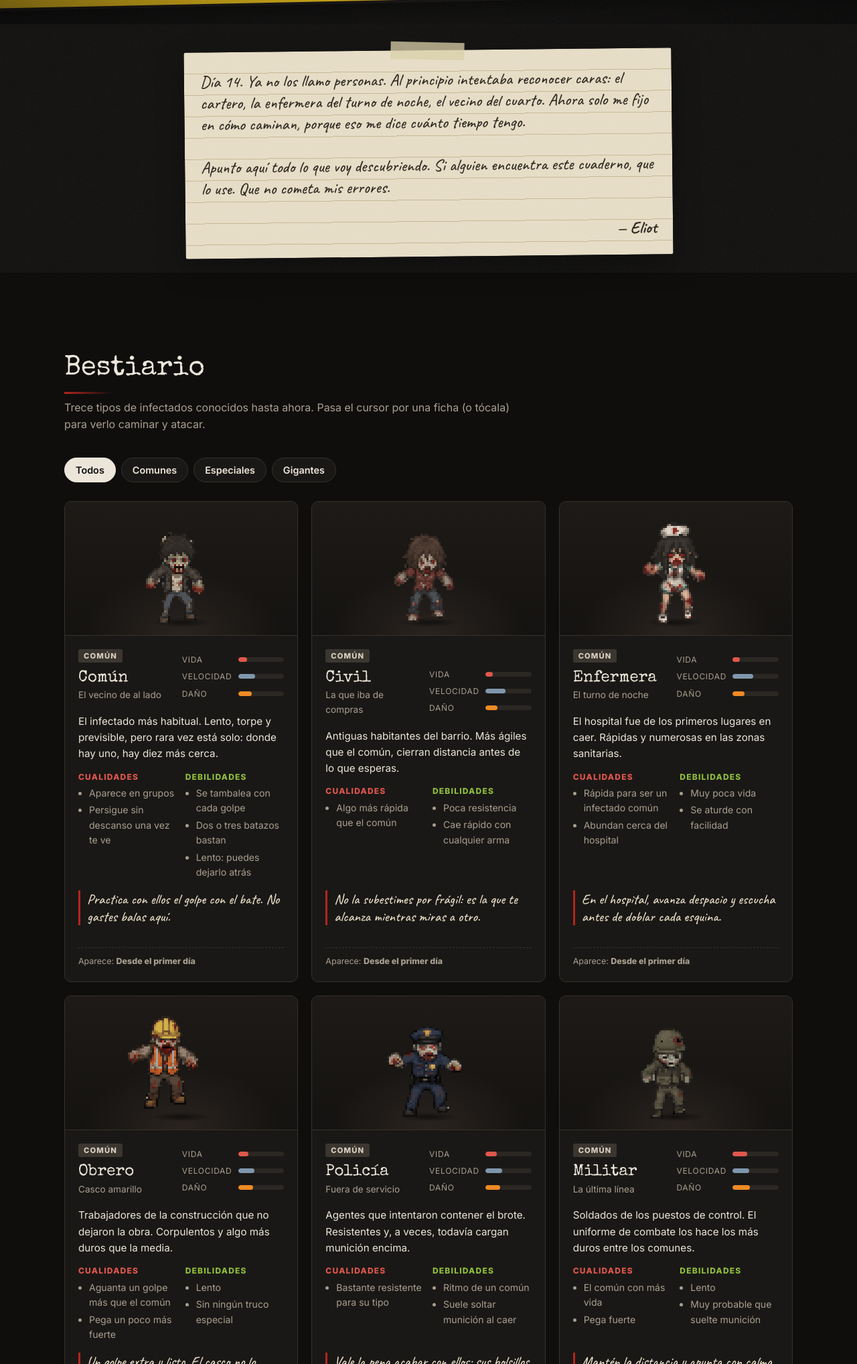
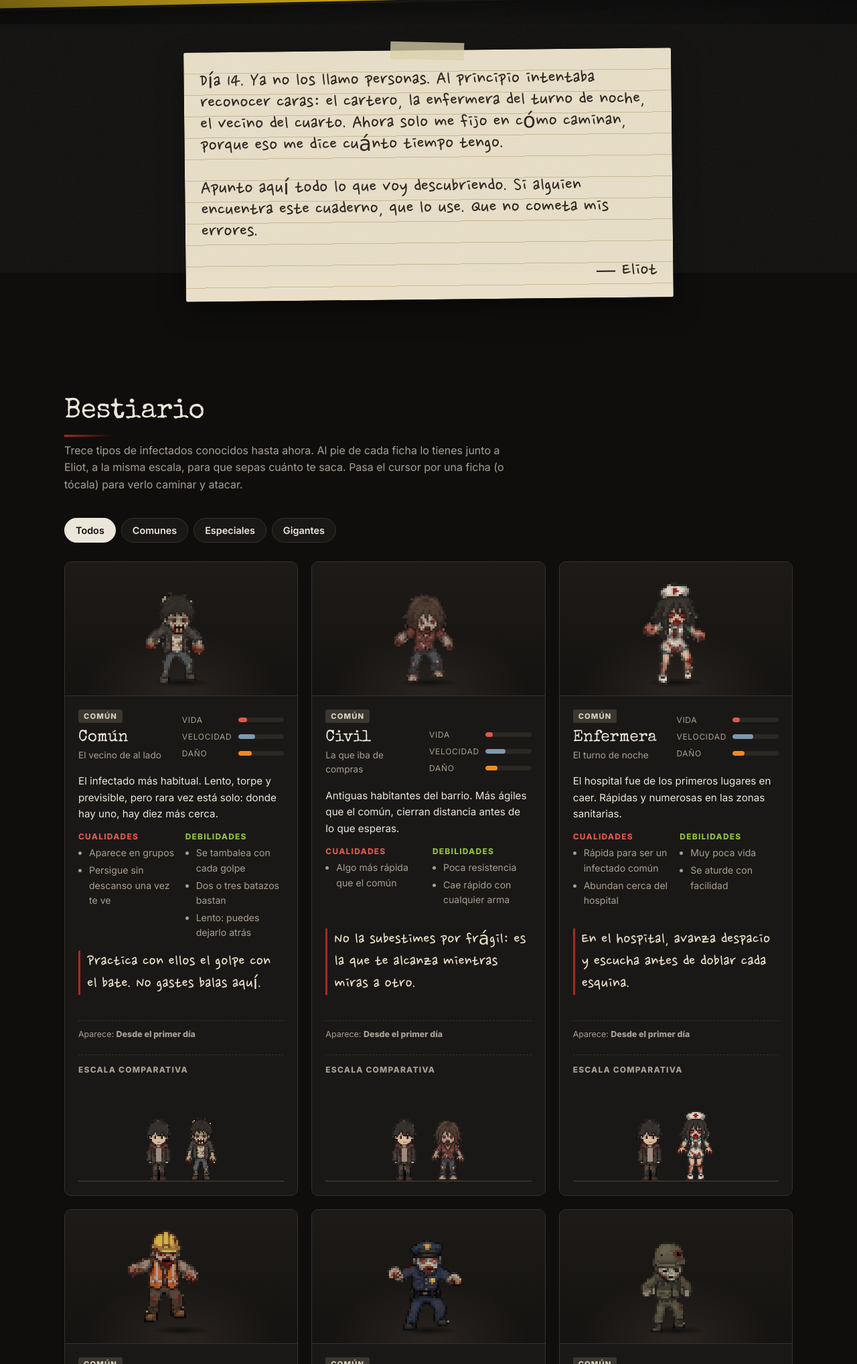
Before and after one commit to williamfloress/eliotsdiary, a plain HTML site: page index.html in a window 1280 px wide. Shown: the part 764-2800 px from the top of the page at 67% size. Drawn offline with nearby package versions, Linux system fonts and the light colour scheme.

Commit message:
hide play demo button and size section

```diff
--- a/index.html
+++ b/index.html
@@ -7,7 +7,7 @@
 <meta name="description" content="Guía de campo de los infectados de Eliot Want To Live: cómo se comportan, qué los hace peligrosos y cómo acabar con ellos.">
 <link rel="preconnect" href="https://fonts.googleapis.com">
 <link rel="preconnect" href="https://fonts.gstatic.com" crossorigin>
-<link href="https://fonts.googleapis.com/css2?family=Special+Elite&family=Caveat:wght@500;700&family=Inter:wght@400;600;800&display=swap" rel="stylesheet">
+<link href="https://fonts.googleapis.com/css2?family=Special+Elite&family=Nanum+Pen+Script&family=Inter:wght@400;600;800&display=swap" rel="stylesheet">
 <script>document.documentElement.classList.add("js")</script>
 <style>
 :root{
@@ -18,6 +18,7 @@
 }
 *{box-sizing:border-box}
 html{scroll-behavior:smooth;scroll-padding-top:calc(var(--nav-h) + 12px)}
+[hidden]{display:none!important}
 body{margin:0;background:var(--bg);color:var(--ink);font:16px/1.6 Inter,system-ui,sans-serif;overflow-x:hidden;overflow-wrap:break-word}
 img{max-width:100%}
 img.px{image-rendering:pixelated;image-rendering:crisp-edges;display:block}
@@ -128,9 +129,9 @@ h1 .tinta{font-weight:inherit;color:var(--blood-soft);background:linear-gradient
   background-image:repeating-linear-gradient(transparent 0 31px,var(--paper-line) 31px 32px);
   box-shadow:0 14px 40px rgba(0,0,0,.45);rotate:-.6deg}
 .note::before{content:"";position:absolute;top:-12px;left:50%;width:110px;height:26px;transform:translateX(-50%) rotate(2deg);background:rgba(220,210,170,.75)}
-.note p{font-family:Caveat,cursive;font-size:clamp(1.3rem,4vw,1.55rem);line-height:32px;margin:0 0 32px}
+.note p{font-family:"Nanum Pen Script",cursive;font-size:clamp(1.6rem,5vw,1.95rem);line-height:32px;margin:0 0 32px}
 .note p:last-child{margin:0}
-.note .firma{text-align:right;font-weight:700}
+.note .firma{text-align:right}
 
 section{padding:72px 0}
 h2{font-family:"Special Elite",monospace;font-weight:400;font-size:clamp(1.7rem,5vw,2.6rem);margin:0 0 8px;line-height:1.15}
@@ -189,14 +190,15 @@ h2::after{content:"";display:block;width:72px;height:3px;margin-top:10px;backgro
 .lists .q h4{color:var(--blood-soft)} .lists .w h4{color:var(--toxic)}
 .lists ul{margin:0;padding-left:16px;font-size:.88rem;color:var(--muted)}
 .lists li{margin-bottom:3px}
-.tip{margin-top:auto;font-family:Caveat,cursive;font-size:1.3rem;line-height:1.25;color:var(--paper);border-left:3px solid var(--blood);padding-left:10px}
+.tip{margin-top:auto;font-family:"Nanum Pen Script",cursive;font-size:1.65rem;line-height:1.25;color:var(--paper);border-left:3px solid var(--blood);padding-left:10px}
 .when{font-size:.78rem;color:var(--muted);border-top:1px dashed var(--line);padding-top:10px}
 
-/* ---------- tamaños ---------- */
-.lineup{display:flex;flex-wrap:wrap;justify-content:center;align-items:flex-end;gap:10px 14px;padding:24px 4px 0;border-bottom:2px solid var(--line)}
-.lineup figure{margin:0;flex:none;text-align:center}
-.lineup img{height:auto}
-.lineup figcaption{font-size:.72rem;color:var(--muted);padding:6px 0}
+/* pie de la ficha: Eliot y el zombi quietos, a la misma escala en todas las fichas */
+.talla{margin:0 20px 20px;padding-top:12px;border-top:1px dashed var(--line)}
+.talla h4{margin:0 0 8px;font-size:.75rem;letter-spacing:.1em;text-transform:uppercase;color:var(--muted)}
+.talla .suelo{height:150px;display:flex;align-items:flex-end;justify-content:center;gap:22px;border-bottom:2px solid var(--line)}
+.talla figure{margin:0;flex:none}
+.talla img{display:block;max-width:none;image-rendering:pixelated;image-rendering:crisp-edges}
 
 /* ---------- consejos ---------- */
 .tips{display:grid;grid-template-columns:repeat(auto-fit,minmax(min(260px,100%),1fr));gap:24px;align-items:start}
@@ -241,7 +243,7 @@ kbd{display:inline-block;min-width:1.7em;padding:1px 6px;font:700 .78rem/1.5 Int
 .duo{display:grid;grid-template-columns:minmax(0,1fr);gap:8px}
 .mec .duo{grid-template-columns:1fr 1fr;gap:0}
 .duo figcaption{grid-column:1/-1}
-.ojo{margin-top:12px;font-family:Caveat,cursive;font-size:1.3rem;line-height:1.25;color:var(--paper);border-left:3px solid var(--blood);padding-left:10px}
+.ojo{margin-top:12px;font-family:"Nanum Pen Script",cursive;font-size:1.65rem;line-height:1.25;color:var(--paper);border-left:3px solid var(--blood);padding-left:10px}
 /* arsenal del prólogo */
 .arsenal{display:grid;grid-template-columns:repeat(auto-fit,minmax(min(250px,100%),1fr));gap:14px;margin:8px 0 0}
 .arma{background:var(--bg2);border:1px solid var(--line);border-radius:8px;padding:16px;display:grid;grid-template-columns:96px minmax(0,1fr);gap:14px;align-items:start}
@@ -292,7 +294,7 @@ kbd{display:inline-block;min-width:1.7em;padding:1px 6px;font:700 .78rem/1.5 Int
 @media (max-width:860px){
   :root{--nav-h:64px}
   .burger{display:flex}
-  .nav-jugar{margin-left:auto}
+  .nav-jugar,.burger{margin-left:auto}
   .brand img{width:82px}
   .links{position:absolute;top:var(--nav-h);left:0;right:0;flex-direction:column;gap:0;padding:8px 16px 16px;
     background:rgba(12,11,10,.97);border-bottom:1px solid var(--line);box-shadow:0 16px 30px rgba(0,0,0,.6);
@@ -327,11 +329,10 @@ kbd{display:inline-block;min-width:1.7em;padding:1px 6px;font:700 .78rem/1.5 Int
     <ul class="links" id="menu">
       <li><a href="#bestiario">Bestiario</a></li>
       <li><a href="#como-funcionan">Cómo funcionan</a></li>
-      <li><a href="#tamanos">Tamaños</a></li>
       <li><a href="#guia">Guía de juego</a></li>
       <li><a href="#reglas">Reglas</a></li>
     </ul>
-    <a class="nav-jugar" href="https://eliotwanttolivev1.vercel.app/" target="_blank" rel="noopener"><svg class="play" viewBox="0 0 10 12" width="10" height="12" aria-hidden="true"><path d="M0 0l10 6-10 6z" fill="currentColor"/></svg>Probar demo</a>
+    <a class="nav-jugar" hidden href="https://eliotwanttolivev1.vercel.app/" target="_blank" rel="noopener"><svg class="play" viewBox="0 0 10 12" width="10" height="12" aria-hidden="true"><path d="M0 0l10 6-10 6z" fill="currentColor"/></svg>Probar demo</a>
     <button class="burger" type="button" aria-expanded="false" aria-controls="menu" aria-label="Abrir menú"><span></span></button>
   </div>
 </nav>
@@ -345,10 +346,9 @@ kbd{display:inline-block;min-width:1.7em;padding:1px 6px;font:700 .78rem/1.5 Int
       <h1>El diario<br>de <span class="sangre" aria-label="Eliot"><span><b class="tinta">E</b><i class="gota" style="--x:22%;--l:.24em;--d:.3s;--t:6.5s"></i><i class="gota" style="--x:80%;--l:.14em;--d:3.9s;--t:7s;--g:.055em"></i></span><span><b class="tinta">l</b><i class="gota" style="--x:50%;--l:.3em;--d:2.2s;--t:5.8s"></i></span><span><b class="tinta">i</b></span><span><b class="tinta">o</b><i class="gota" style="--x:55%;--l:.18em;--d:4.6s;--t:6.2s;--g:.06em"></i></span><span><b class="tinta">t</b><i class="gota" style="--x:46%;--l:.27em;--d:1.2s;--t:7.4s"></i></span></span></h1>
       <p class="lead">Todo lo que Eliot ha aprendido sobre los muertos que caminan por la ciudad: cómo cazan, qué los hace peligrosos y, sobre todo, cómo seguir vivo un día más.</p>
       <div class="ctas">
-        <a class="cta" href="https://eliotwanttolivev1.vercel.app/" target="_blank" rel="noopener"><svg class="play" viewBox="0 0 10 12" width="10" height="12" aria-hidden="true"><path d="M0 0l10 6-10 6z" fill="currentColor"/></svg>Probar demo</a>
-        <a class="cta ghost" href="#bestiario">Abrir el bestiario</a>
+        <a class="cta" hidden href="https://eliotwanttolivev1.vercel.app/" target="_blank" rel="noopener"><svg class="play" viewBox="0 0 10 12" width="10" height="12" aria-hidden="true"><path d="M0 0l10 6-10 6z" fill="currentColor"/></svg>Probar demo</a>
+        <a class="cta" href="#bestiario">Abrir el bestiario</a>
       </div>
-      <p class="cta-nota">Gratis y en el navegador, sin descargas. Funciona en ordenador y en móvil.</p>
     </div>
     <div class="horde" aria-hidden="true">
       <div class="fila">
@@ -380,7 +380,7 @@ kbd{display:inline-block;min-width:1.7em;padding:1px 6px;font:700 .78rem/1.5 Int
 <section id="bestiario">
   <div class="wrap">
     <h2 class="reveal">Bestiario</h2>
-    <p class="sub reveal">Trece tipos de infectados conocidos hasta ahora. Pasa el cursor por una ficha (o tócala) para verlo caminar y atacar.</p>
+    <p class="sub reveal">Trece tipos de infectados conocidos hasta ahora. Al pie de cada ficha lo tienes junto a Eliot, a la misma escala, para que sepas cuánto te saca. Pasa el cursor por una ficha (o tócala) para verlo caminar y atacar.</p>
     <div class="filters" role="group" aria-label="Filtrar por tipo">
       <button type="button" data-f="todos" aria-pressed="true">Todos</button>
       <button type="button" data-f="comun" aria-pressed="false">Comunes</button>
@@ -403,15 +403,6 @@ kbd{display:inline-block;min-width:1.7em;padding:1px 6px;font:700 .78rem/1.5 Int
       <div class="rule reveal"><div class="ico"><img class="px" src="img/iconos/golpe.png" width="60" height="60" alt=""></div><h3>Los golpes los frenan</h3><p>Casi todos se tambalean un instante al recibir un impacto, y el bate o el tubo los empujan hacia atrás. Los gigantes no se inmutan.</p></div>
       <div class="rule reveal"><div class="ico"><img class="px" src="img/iconos/rex.png" width="60" height="60" alt=""></div><h3>Rex los distrae</h3><p>El perro de Eliot muerde y derriba a los infectados. Algunos se olvidan de ti para ir a por él, así que cuídalo: también puede caer herido.</p></div>
     </div>
-  </div>
-</section>
-
-<section id="tamanos">
-  <div class="wrap">
-    <h2 class="reveal">Mídelos antes de pelear</h2>
-    <p class="sub reveal">Los trece infectados del bestiario, a la misma escala que Eliot. La mayoría tiene su estatura y solo el perro infectado es más bajo que él. El Hinchado, el Coloso y el Bruto le sacan casi la mitad de altura y son más del triple de anchos.</p>
-    <p class="sub reveal">El tamaño avisa de lo que aguantan: un Bruto resiste cuatro veces más daño que un zombi común y un Coloso, más de cinco. Si ves una silueta así al fondo de la calle, no lo dejes acercarse: retrocede, dispara y vuelve a retroceder.</p>
-    <div class="lineup reveal" id="lineup"></div>
   </div>
 </section>
 
@@ -639,7 +630,7 @@ kbd{display:inline-block;min-width:1.7em;padding:1px 6px;font:700 .78rem/1.5 Int
   </div>
 </section>
 
-<section id="jugar">
+<section id="jugar" hidden>
   <div class="wrap">
     <img class="px eliot reveal" src="img/eliot_pistola.png" width="18" height="46" alt="">
     <h2 class="reveal">¿Listo para salir del hospital?</h2>
@@ -716,7 +707,7 @@ const Z = [
    w2:["El más lento de su grupo","Su explosión daña a otros zombis","Fácil de ver venir"],
    tip:"Nunca lo remates de cerca. Espera a que se meta en un grupo y dispárale.", cuando:"Tras la misión 2"},
   {id:"bruto", nombre:"Bruto", alias:"El mutante", cat:"gigante", w:56,h:71, vida:240, vel:34, dano:24, big:true,
-   desc:"La infección siguió creciendo dentro de él. Garras, espinas y casi el doble de la altura de Eliot. Nada lo detiene.",
+   desc:"La infección siguió creciendo dentro de él. Garras, espinas y una vez y media la altura de Eliot. Nada lo detiene.",
    q:["Vida enorme","Golpes devastadores","No se aturde ni retrocede","Rex no puede derribarlo"],
    w2:["Muy lento","Suele soltar botiquín","El fuego lo frena igual que a todos"],
    tip:"Dispara y retrocede. Nunca te quedes a su alcance más de un segundo.", cuando:"Tras la misión 2"},
@@ -733,7 +724,8 @@ const ETQ = {comun:"Común", especial:"Especial", gigante:"Gigante"};
 // Generadas por _herramientas/hacer_animaciones.py; si se regeneran, actualizar también este objeto.
 const ANIM = {"comun":{"w":43,"h":48,"walk":[8,9.0],"attack":[8,12.0]},"mujer":{"w":42,"h":48,"walk":[8,9.0],"attack":[8,12.0]},"enfermera":{"w":39,"h":53,"walk":[8,9.0],"attack":[8,12.0]},"obrero":{"w":59,"h":55,"walk":[8,9.0],"attack":[8,12.0]},"policia":{"w":45,"h":49,"walk":[8,9.0],"attack":[8,12.0]},"militar":{"w":41,"h":48,"walk":[8,9.0],"attack":[8,12.0]},"corredor":{"w":44,"h":56,"walk":[8,9.0],"attack":[8,12.0]},"perro":{"w":44,"h":39,"walk":[8,12.0],"attack":[8,12.0]},"vomitivo":{"w":42,"h":50,"walk":[8,9.0],"attack":[8,12.0]},"blindado":{"w":53,"h":51,"walk":[8,9.0],"attack":[8,12.0]},"explosivo":{"w":87,"h":67,"walk":[8,8.0],"attack":[8,10.0]},"bruto":{"w":83,"h":75,"walk":[8,9.0],"attack":[8,12.0]},"coloso":{"w":70,"h":75,"walk":[8,9.0],"attack":[8,12.0]}};
 const pct = (v,m) => Math.max(6, Math.round(v / m * 100));
-const escala = a => a.h * 3 <= 176 ? 3 : 2;   // los grandes a x2 para que quepan; la fila de tamaños muestra la escala real
+const escala = a => a.h * 3 <= 176 ? 3 : 2;   // los grandes a x2 para que quepan; el pie de la ficha muestra la escala real
+const ELIOT = {w:18, h:46}, T = 2;   // pie de la ficha: sprites quietos a x2 en todas las fichas
 const grid = document.getElementById("grid");
 grid.innerHTML = Z.map(z => {
   const a = ANIM[z.id], s = escala(a);
@@ -761,6 +753,13 @@ grid.innerHTML = Z.map(z => {
       </div>
       <p class="tip">${z.tip}</p>
       <div class="when">Aparece: <strong>${z.cuando}</strong></div>
+    </div>
+    <div class="talla">
+      <h4>Escala comparativa</h4>
+      <div class="suelo">
+        <figure><img src="img/eliot.png" width="${ELIOT.w*T}" height="${ELIOT.h*T}" alt="Eliot" loading="lazy"></figure>
+        <figure><img src="img/${z.id}_${z.id==="perro"?"south-east":"south"}.png" width="${z.w*T}" height="${z.h*T}" alt="${z.nombre}" loading="lazy"></figure>
+      </div>
     </div>
   </article>`;
 }).join("");
@@ -845,12 +844,6 @@ document.querySelectorAll(".filters button").forEach(b => b.addEventListener("cl
   grid.querySelectorAll(".card").forEach(c => c.hidden = f !== "todos" && c.dataset.cat !== f);
 }));
 
-// fila de tamaños: Eliot primero, luego de menor a mayor altura
-const L = 2;
-const fila = [{id:"eliot", nombre:"Eliot", w:18, h:46, src:"img/eliot.png"},
-  ...[...Z].sort((a,b) => a.h - b.h).map(z => ({...z, src:`img/${z.id}_${z.id==="perro"?"south-east":"south"}.png`}))];
-document.getElementById("lineup").innerHTML = fila.map(z =>
-  `<figure><img class="px" src="${z.src}" width="${z.w*L}" height="${z.h*L}" alt="${z.nombre}" loading="lazy"><figcaption>${z.nombre}</figcaption></figure>`).join("");
 </script>
 <script>
 // navbar: fondo sólido al bajar, menú móvil y enlace activo
```
